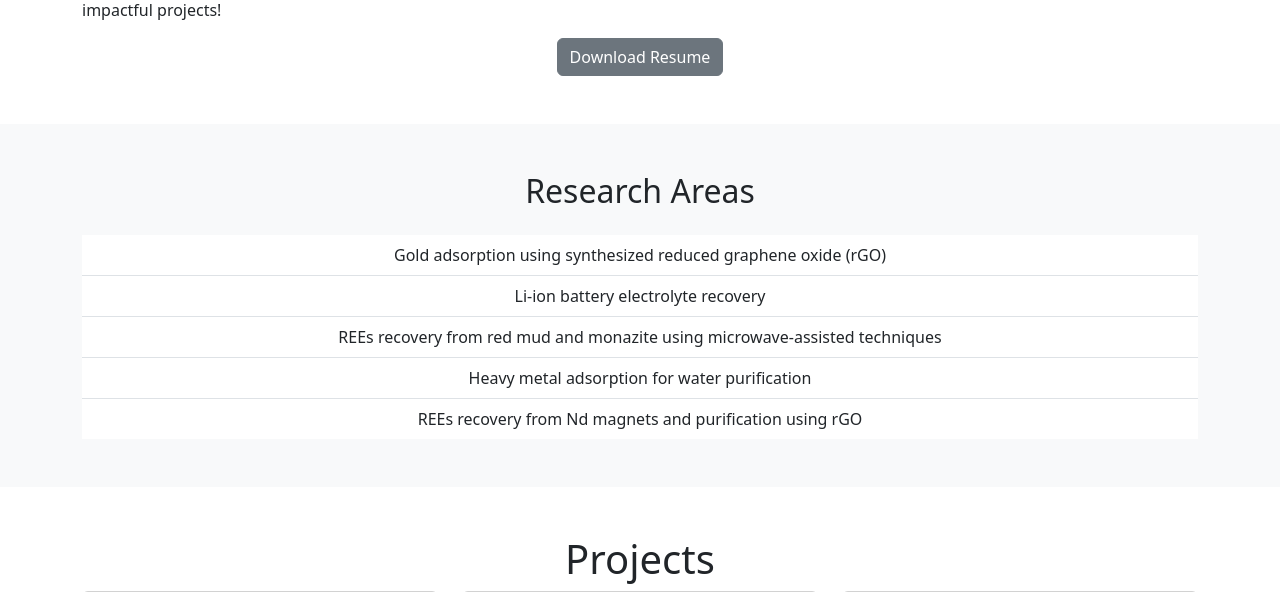
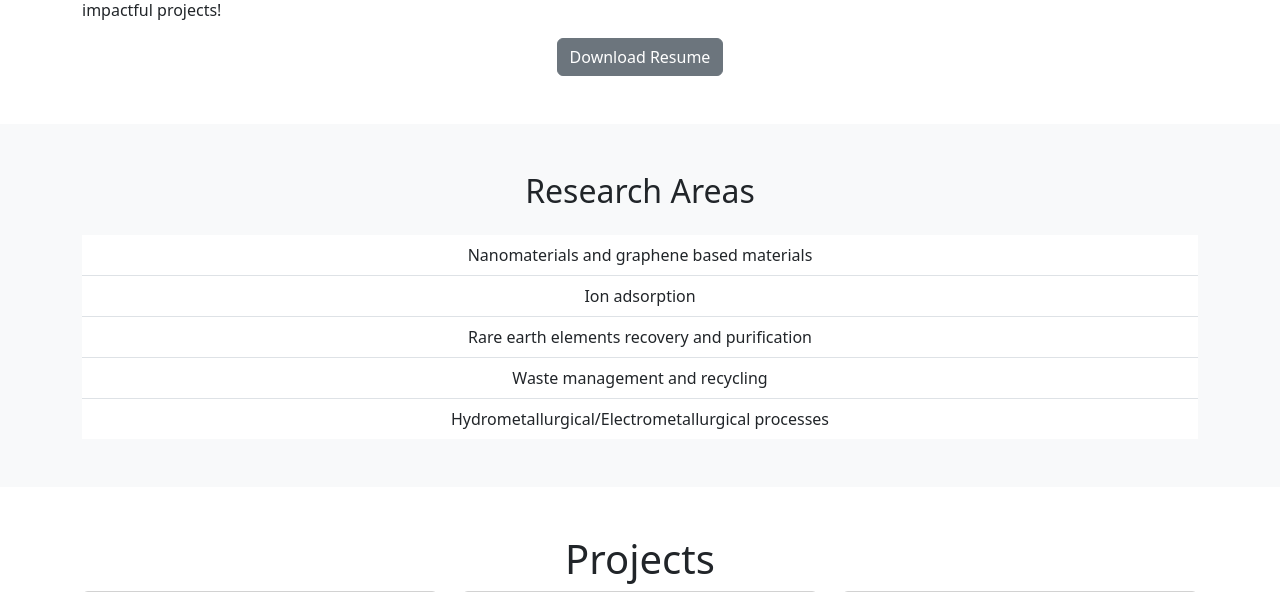
Before and after one commit to semsem1378/portfolio, a Flask app: page / in a window 1280 px wide. Shown: the part 1000-1592 px from the top of the page. Run offline with Flask 3, Linux system fonts and the light colour scheme.

Commit message:
changing the interests

```diff
--- a/templates/index.html
+++ b/templates/index.html
@@ -117,11 +117,11 @@
         <div class="container">
             <h2 class="text-center">Research Areas</h2>
             <ul class="list-group list-group-flush mt-4 text-center">
-                <li class="list-group-item">Gold adsorption using synthesized reduced graphene oxide (rGO)</li>
-                <li class="list-group-item">Li-ion battery electrolyte recovery</li>
-                <li class="list-group-item">REEs recovery from red mud and monazite using microwave-assisted techniques</li>
-                <li class="list-group-item">Heavy metal adsorption for water purification</li>
-                <li class="list-group-item">REEs recovery from Nd magnets and purification using rGO</li>
+                <li class="list-group-item">Nanomaterials and graphene based materials</li>
+                <li class="list-group-item">Ion adsorption</li>
+                <li class="list-group-item">Rare earth elements recovery and purification</li>
+                <li class="list-group-item">Waste management and recycling</li>
+                <li class="list-group-item">Hydrometallurgical/Electrometallurgical processes</li>
             </ul>
         </div>
     </section>
```
